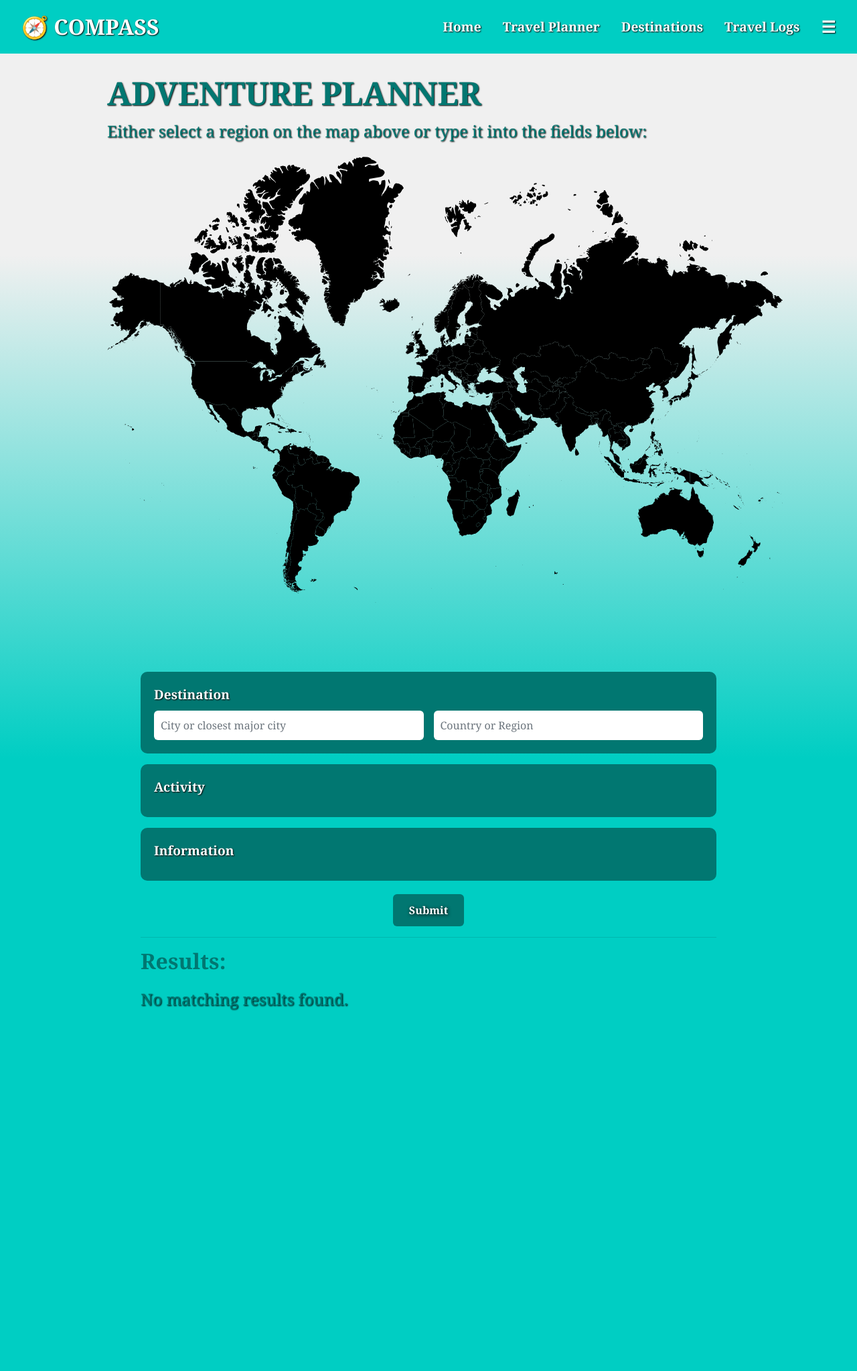
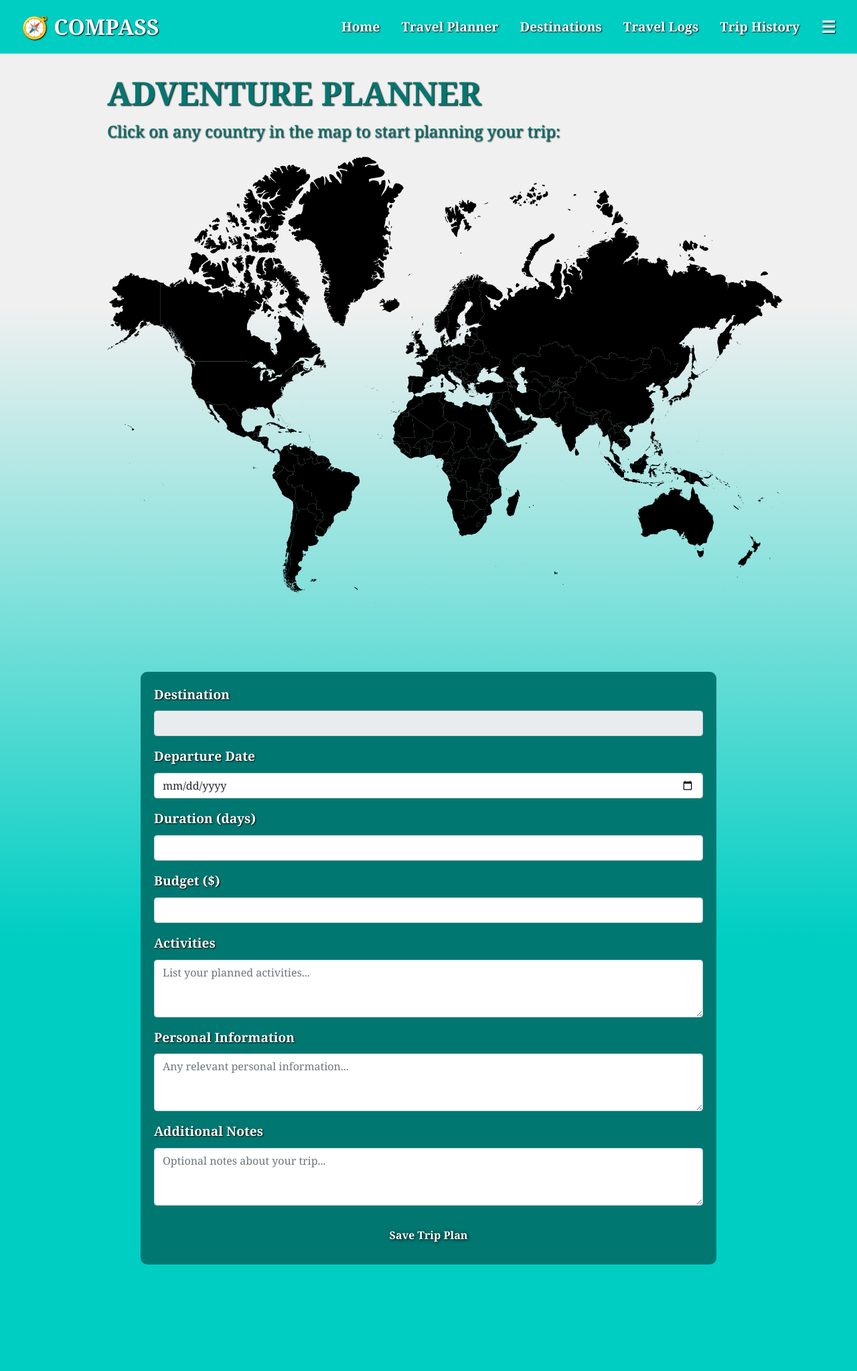
Before and after one commit to salierii1/Compass-Website, a PHP site: page /Compass/travelplanner.php in a window 1280 px wide. Shown: the whole page at 67% size. Before the commit the page ends 1509 px from the top, so only its background shows below. Run offline with PHP 8.4, Linux system fonts and the light colour scheme; data that the repository does not hold is empty.

Commit message:
added Trip History page, refactored features in Travel Planner page

```diff
--- a/destinations.php
+++ b/destinations.php
@@ -404,6 +404,7 @@ body {
         <li><a href="travelplanner.php">Travel Planner</a></li>
         <li><a href="destinations.php">Destinations</a></li>
         <li><a href="travelog.php">Travel Logs</a></li>
+        <li><a href="triphistory.php">Trip History</a></li>
         <li><button id="toggleSidebar" class="sidebar-btn">☰</button></li>
       </ul>
     </nav>
@@ -420,6 +421,7 @@ body {
     <li><a href="travelplanner.php">Travel Planner</a></li>
     <li><a href="destinations.php">Destinations</a></li>
     <li><a href="travelog.php">Travel Logs</a></li>
+    <li><a href="triphistory.php">Trip History</a></li>
     <li><a href="#" class="h">History</a></li>
     <li><a href="#" class="logout">Log Out</a></li>
   </ul>
--- a/home.php
+++ b/home.php
@@ -488,6 +488,7 @@ body {
         <li><a href="travelplanner.php">Travel Planner</a></li>
         <li><a href="destinations.php">Destinations</a></li>
         <li><a href="travelog.php">Travel Logs</a></li>
+        <li><a href="triphistory.php">Trip History</a></li>
         <li><button id="toggleSidebar" class="sidebar-btn">☰</button></li>
       </ul>
     </nav>
@@ -504,6 +505,7 @@ body {
     <li><a href="travelplanner.php">Travel Planner</a></li>
     <li><a href="destinations.php">Destinations</a></li>
     <li><a href="travelog.php">Travel Logs</a></li>
+    <li><a href="triphistory.php">Trip History</a></li>
     <li><a href="#" class="h">History</a></li>
     <li><a href="#" class="logout">Log Out</a></li>
   </ul>
--- a/travelog.php
+++ b/travelog.php
@@ -504,6 +504,7 @@
         <li><a href="travelplanner.php">Travel Planner</a></li>
         <li><a href="destinations.php">Destinations</a></li>
         <li><a href="travelog.php">Travel Logs</a></li>
+        <li><a href="triphistory.php">Trip History</a></li>
         <li><button id="toggleSidebar" class="sidebar-btn">☰</button></li>
       </ul>
     </nav>
@@ -520,6 +521,7 @@
     <li><a href="travelplanner.php">Travel Planner</a></li>
     <li><a href="destinations.php">Destinations</a></li>
     <li><a href="travelog.php">Travel Logs</a></li>
+    <li><a href="triphistory.php">Trip History</a></li>
     <li><a href="#" class="h">History</a></li>
     <li><a href="#" class="logout">Log Out</a></li>
   </ul>
--- a/travelplanner.php
+++ b/travelplanner.php
@@ -1,4 +1,46 @@
 <?php
+session_start();
+
+// Clean up invalid trips (one-time cleanup)
+if (isset($_SESSION['trips'])) {
+    $_SESSION['trips'] = array_filter($_SESSION['trips'], function($trip) {
+        return !empty($trip['destination']);
+    });
+}
+
+if ($_SERVER['REQUEST_METHOD'] === 'POST') {
+    // Validate all required fields including destination
+    $required_fields = ['selectedCountry', 'departure_date', 'duration', 'budget'];
+    $is_valid = true;
+
+    foreach ($required_fields as $field) {
+        if (empty($_POST[$field])) {
+            $is_valid = false;
+            break;
+        }
+    }
+
+    if ($is_valid) {
+        $trip = [
+            'destination' => $_POST['selectedCountry'],  // Store as 'destination' for consistency
+            'departure_date' => $_POST['departure_date'],
+            'duration' => $_POST['duration'],
+            'budget' => $_POST['budget'],
+            'activities' => $_POST['activities'] ?? '',
+            'information' => $_POST['information'] ?? '',
+            'notes' => $_POST['notes'] ?? '',
+            'date_added' => date('Y-m-d H:i:s')
+        ];
+
+        if (!isset($_SESSION['trips'])) {
+            $_SESSION['trips'] = [];
+        }
+        array_unshift($_SESSION['trips'], $trip);
+        header('Location: triphistory.php');
+        exit;
+    }
+}
+
 $con = mysqli_connect("localhost", "root", "", "simple_page");
 
 $activities = mysqli_query($con, "SELECT * FROM activities");
@@ -581,6 +623,7 @@ body, html {
         <li><a href="travelplanner.php">Travel Planner</a></li>
         <li><a href="destinations.php">Destinations</a></li>
         <li><a href="travelog.php">Travel Logs</a></li>
+        <li><a href="triphistory.php">Trip History</a></li>
         <li><button id="toggleSidebar" class="sidebar-btn">☰</button></li>
       </ul>
     </nav>
@@ -597,6 +640,7 @@ body, html {
         <li><a href="travelplanner.php">Travel Planner</a></li>
         <li><a href="destinations.php">Destinations</a></li>
         <li><a href="travelog.php">Travel Logs</a></li>
+        <li><a href="triphistory.php">Trip History</a></li>
         <li><a href="#" class="h">History</a></li>
         <li><a href="#" class="logout">Log Out</a></li>
       </ul>
@@ -607,109 +651,47 @@ body, html {
 
   <main class="planner-container">
     <h1>ADVENTURE PLANNER</h1>
-    <p>Either select a region on the map above or type it into the fields below:</p>
+    <p>Click on any country in the map to start planning your trip:</p>
 
     <!-- Clickable Map -->
     <div class="map-container">
         <object id="worldMap" type="image/svg+xml" data="pictures/world.svg"></object>
     </div>
 
-
-    <div id="products"></div>
-
     <div class="container py-4">
-
-    <form method="GET">
-        <div class="mb-3 form-section">
+        <form method="POST" class="form-section" onsubmit="return validateForm()">
+            <div class="mb-3">
                 <label class="form-label">Destination</label>
-            <div class="destination-group">
-                <input type="text" name="city" id="city" class="form-control" placeholder="City or closest major city"
-                       value="<?= htmlspecialchars($city_input) ?>">
-                <input type="text" name="country" id="country" class="form-control" placeholder="Country or Region"
-                       value="<?= htmlspecialchars($country_input) ?>">
+                <input type="text" name="selectedCountry" id="selectedCountry" class="form-control" readonly required>
             </div>
+            <div class="mb-3">
+                <label class="form-label">Departure Date</label>
+                <input type="date" name="departure_date" class="form-control" required>
             </div>
-
-        <div class="mb-3 form-section">
-    <label class="form-label">Activity</label>
-    <div class="activity-container">
-        <?php while ($row = mysqli_fetch_assoc($activities)) : ?>
-            <label class="activity-box">
-  <input type="checkbox" name="activities[]" value="<?= $row['id'] ?>"
-    <?= in_array($row['id'], $selected_activities) ? 'checked' : '' ?>>
-  <span><?= $row['name'] ?></span>
-</label>
-
-        <?php endwhile; ?>
+            <div class="mb-3">
+                <label class="form-label">Duration (days)</label>
+                <input type="number" name="duration" class="form-control" min="1" required>
             </div>
+            <div class="mb-3">
+                <label class="form-label">Budget ($)</label>
+                <input type="number" name="budget" class="form-control" min="0" required>
             </div>
-
-
-        <div class="mb-3 form-section">
-    <label class="form-label">Information</label>
-    <div class="info-container">
-        <?php while ($row = mysqli_fetch_assoc($infos)) : ?>
-            <label class="info-box">
-                <input type="checkbox" name="info[]" value="<?= $row['id'] ?>"
-                    <?= in_array($row['id'], $selected_infos) ? 'checked' : '' ?>>
-                <span><?= $row['name'] ?></span>
-            </label>
-        <?php endwhile; ?>
+            <div class="mb-3">
+                <label class="form-label">Activities</label>
+                <textarea name="activities" class="form-control" rows="3" placeholder="List your planned activities..."></textarea>
             </div>
+            <div class="mb-3">
+                <label class="form-label">Personal Information</label>
+                <textarea name="information" class="form-control" rows="3" placeholder="Any relevant personal information..."></textarea>
             </div>
-
-
-    <div class="text-center mt-3">
-        <button type="submit" class="btn btn-primary">Submit</button>
+            <div class="mb-3">
+                <label class="form-label">Additional Notes</label>
+                <textarea name="notes" class="form-control" rows="3" placeholder="Optional notes about your trip..."></textarea>
             </div>
-
-
-    <hr>
-
-
-<div class="row">
-    <h4>Results:</h4>
-    <?php if (mysqli_num_rows($results) > 0): ?>
-        <?php while ($package = mysqli_fetch_assoc($results)) : ?>
-            <div class="col-md-4 mt-3">
-                <div class="card h-100 position-relative border p-3">
-                    <div class="card-body">
-                        <h5 class="card-title">
-                            <?= htmlspecialchars($package['city']) ?>, <?= htmlspecialchars($package['country']) ?>
-                        </h5>
-                        <?php
-                        $descWords = explode(' ', $package['description']);
-                        $shortDesc = implode(' ', array_slice($descWords, 0, 10));
-                        if (count($descWords) > 10) {
-                            $shortDesc .= '...';
-                        }
-                        ?>
-                        <p class="card-text"><?= htmlspecialchars($shortDesc) ?></p>
-
-                        <?php
-                        // Redirect logic
-                        $redirects = [
-                            6 => 'gateway.php',
-                            7 => 'newzealand.php'
-                        ];
-                        $targetPage = $redirects[$package['id']] ?? 'gateway.php?id=' . $package['id'];
-                        ?>
-                        <a href="<?= $targetPage ?>" class="stretched-link"></a>
+            <button type="submit" class="btn btn-primary">Save Trip Plan</button>
+        </form>
     </div>
-                </div>
-            </div>
-        <?php endwhile; ?>
-    <?php else: ?>
-        <div class="col-12">
-            <p>No matching results found.</p>
-        </div>
-    <?php endif; ?>
-</div>
-
-
-
 </main>
-
 
 <script>
 const objectEl = document.getElementById('worldMap');
@@ -717,6 +699,7 @@ const objectEl = document.getElementById('worldMap');
 objectEl.addEventListener('load', () => {
     const svgDoc = objectEl.contentDocument;
     const paths = svgDoc.querySelectorAll('path');
+    const selectedCountry = document.getElementById('selectedCountry');
 
     paths.forEach(path => {
         path.style.cursor = 'pointer';
@@ -741,17 +724,7 @@ objectEl.addEventListener('load', () => {
 
         path.addEventListener('click', () => {
             const country = path.getAttribute('title') || path.id || 'Unknown';
-
-      // Fill in the country field
-      const countryInput = document.getElementById('country');
-      if (countryInput) {
-        countryInput.value = country;
-
-        // Submit the form
-        countryInput.form.submit();
-      } else {
-        alert('Country input field not found.');
-      }
+            selectedCountry.value = country;
         });
     });
 });
```
Also changed, not shown: triphistory.php (added, +325 -0 lines). Lines whose indentation alone changed are shown as unchanged.
